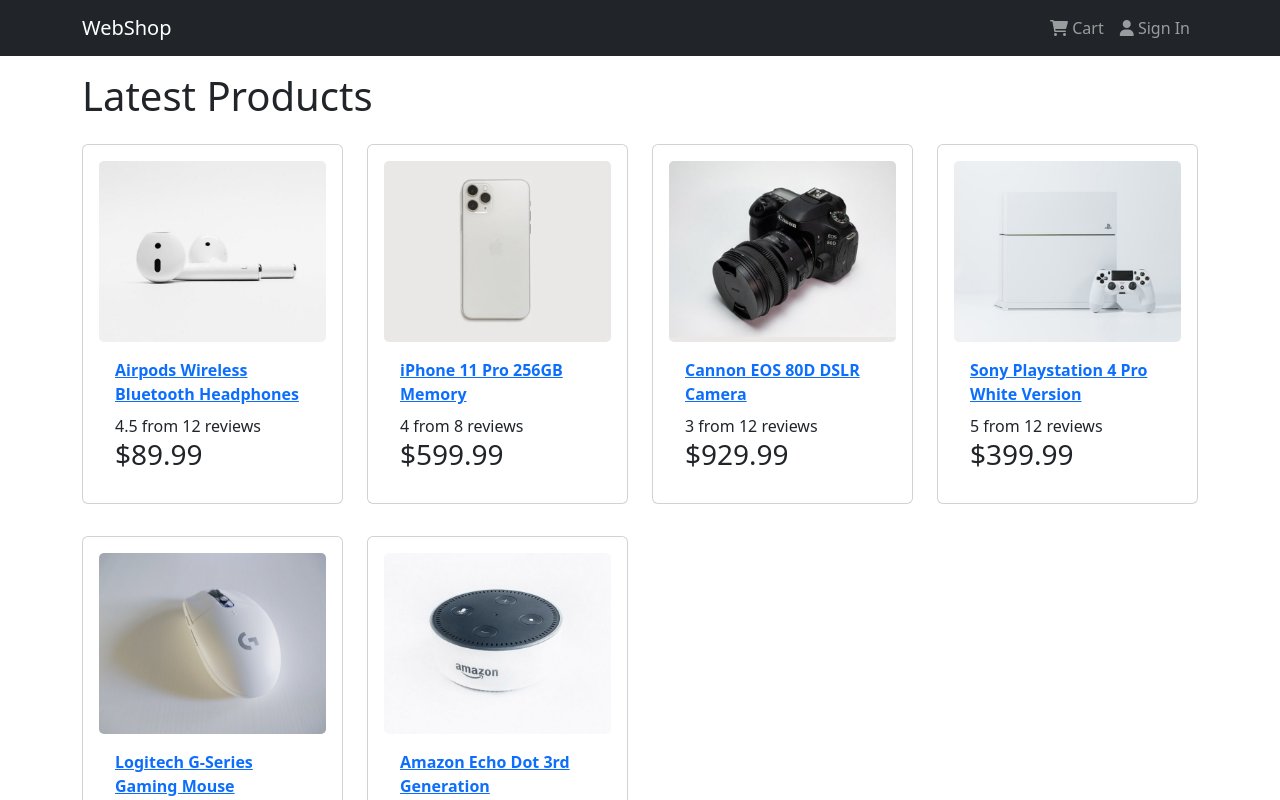
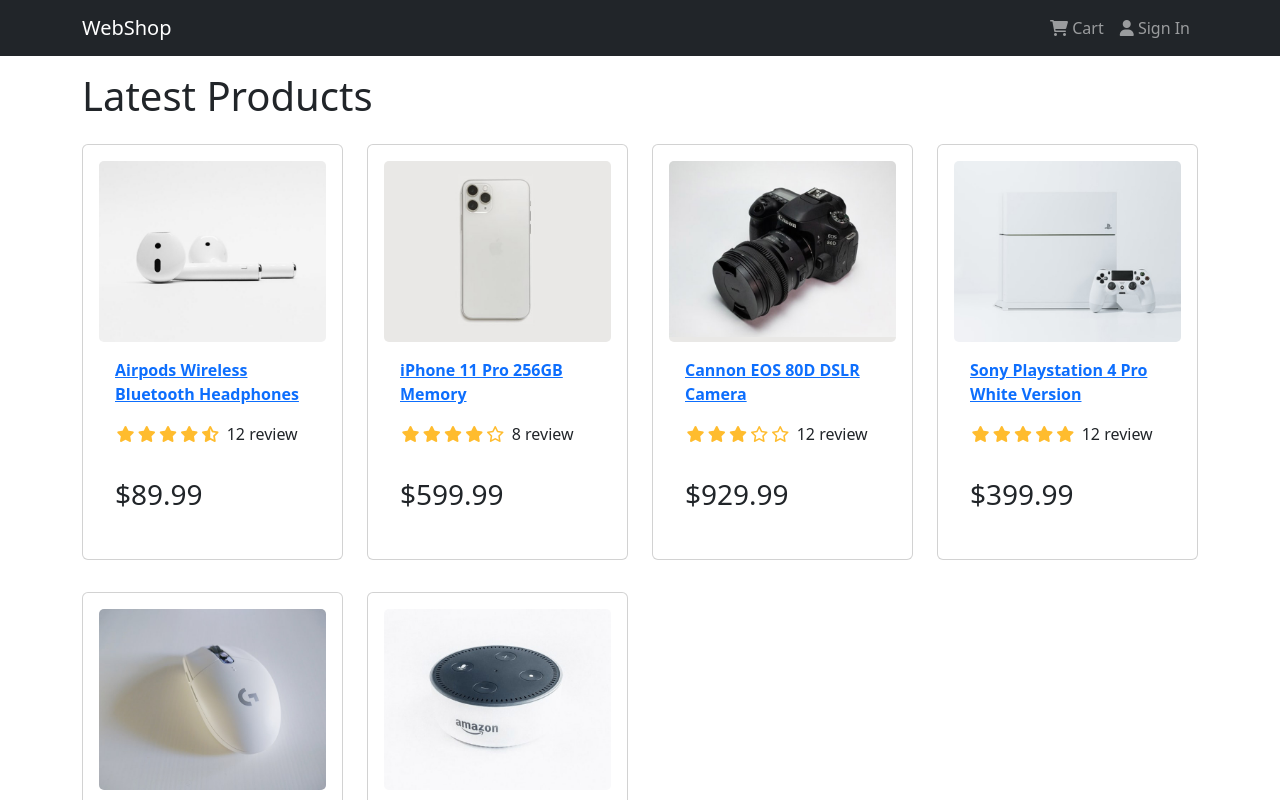
Before and after one commit to zhaojingjing9595/eCommerce-Web-Shop, a React (Create React App) app in the folder frontend/: page / in a window 1280 px wide. Shown: the top 800 px of the page. Built offline with nearby package versions, Linux system fonts and the light colour scheme; the HTML template or start-up script is replaced by a standard one.

Commit message:
rating component

```diff
--- a/frontend/public/index.html
+++ b/frontend/public/index.html
@@ -10,7 +10,6 @@
       content="Find the best product here"
     />
     <link rel="apple-touch-icon" href="%PUBLIC_URL%/apple-touch-icon.png" />
-    <link rel="manifest" href="%PUBLIC_URL%/manifest.json" />
     <link rel="stylesheet" href="https://cdnjs.cloudflare.com/ajax/libs/font-awesome/6.1.2/css/all.min.css" integrity="sha512-1sCRPdkRXhBV2PBLUdRb4tMg1w2YPf37qatUFeS7zlBy7jJI8Lf4VHwWfZZfpXtYSLy85pkm9GaYVYMfw5BC1A==" crossorigin="anonymous" referrerpolicy="no-referrer" />
     <title>Welcome to WebShop</title>
   </head>
--- a/frontend/src/components/Product.jsx
+++ b/frontend/src/components/Product.jsx
@@ -1,9 +1,10 @@
 import React from 'react';
 import { Card } from 'react-bootstrap';
+import Rating from './Rating';
 
 function Product({ product }) {
   return (
-    <Card className="my-3 p-3 rounded">
+    <Card className="my-3 p-3 rounded rating">
       <a href={`/product/${product._id}`}>
         <Card.Img src={product.image} />
       </a>
@@ -15,9 +16,8 @@
           </Card.Title>
         </a>
         <Card.Text as="div">
-          <div>
-            {product.rating} from {product.numReviews} reviews
-          </div>
+          <div className='my-3'>
+            <Rating rating={product.rating} text={`${product.numReviews} review`} />          </div>
         </Card.Text>
         <Card.Text as="h3">${product.price}</Card.Text>
       </Card.Body>
--- /dev/null
+++ b/frontend/src/components/Rating.jsx
@@ -0,0 +1,74 @@
+import React from 'react';
+
+
+function Rating({ rating, text }) {
+    const color = '#ffbc2e';
+  return (
+    <div>
+      <span>
+        <i
+          style={{ color }}
+          className={
+            rating >= 1
+              ? 'fas fa-star'
+              : rating >= 0.5
+              ? 'fas fa-star-half-alt'
+              : 'far fa-star'
+          }
+        ></i>
+      </span>
+      <span>
+        <i
+          style={{ color }}
+          className={
+            rating >= 2
+              ? 'fas fa-star'
+              : rating >= 1.5
+              ? 'fas fa-star-half-alt'
+              : 'far fa-star'
+          }
+        ></i>
+      </span>
+      <span>
+        <i
+          style={{ color }}
+          className={
+            rating >= 3
+              ? 'fas fa-star'
+              : rating >= 2.5
+              ? 'fas fa-star-half-alt'
+              : 'far fa-star'
+          }
+        ></i>
+      </span>
+      <span>
+        <i
+          style={{color}}
+          className={
+            rating >= 4
+              ? 'fas fa-star'
+              : rating >= 3.5
+              ? 'fas fa-star-half-alt'
+              : 'far fa-star'
+          }
+        ></i>
+      </span>
+
+      <span>
+        <i
+          style={{color}}
+          className={
+            rating >= 5
+              ? 'fas fa-star'
+              : rating >= 4.5
+              ? 'fas fa-star-half-alt'
+              : 'far fa-star'
+          }
+        ></i>
+      </span>
+      <span> {text && text}</span>
+    </div>
+  );
+}
+
+export default Rating;
--- a/frontend/src/index.css
+++ b/frontend/src/index.css
@@ -1,3 +1,11 @@
 main {
-    min-height: 80vh;
+  min-height: 80vh;
 }
+
+h3 {
+  padding: 1rem 0;
+}
+
+.rating span{
+    margin: 0.1rem;
+}
--- a/frontend/src/screens/HomeScreen.jsx
+++ b/frontend/src/screens/HomeScreen.jsx
@@ -8,7 +8,7 @@
       <h1>Latest Products</h1>
       <Row>
         {products.map((product) => (
-          <Col sm={12} md={6} lg={4} xl={3}>
+          <Col sm={12} md={6} lg={4} xl={3} key={product._id}>
             <Product product={product} />
           </Col>
         ))}
```
Also changed, not shown: frontend/public/manifest.json (deleted).
